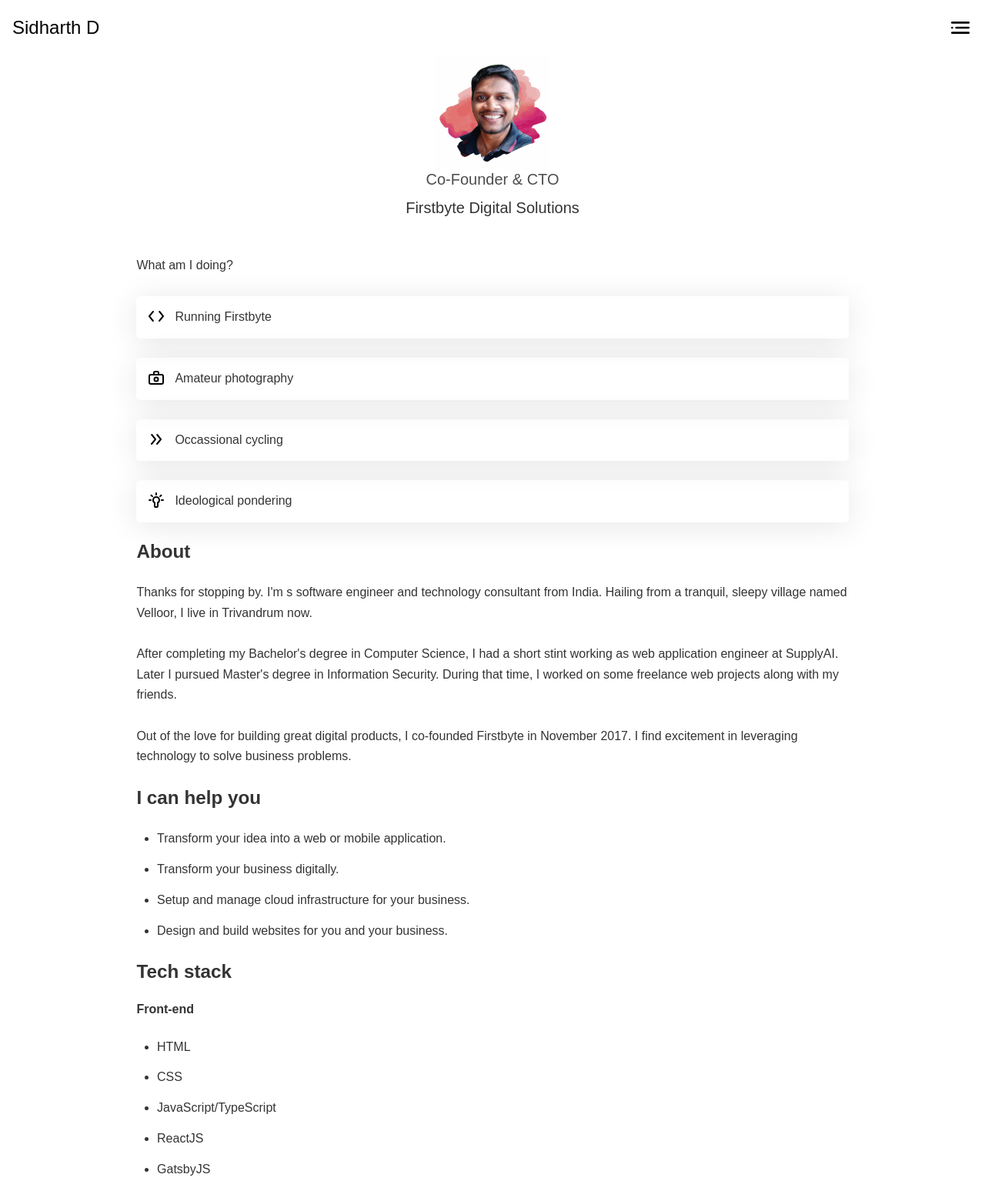
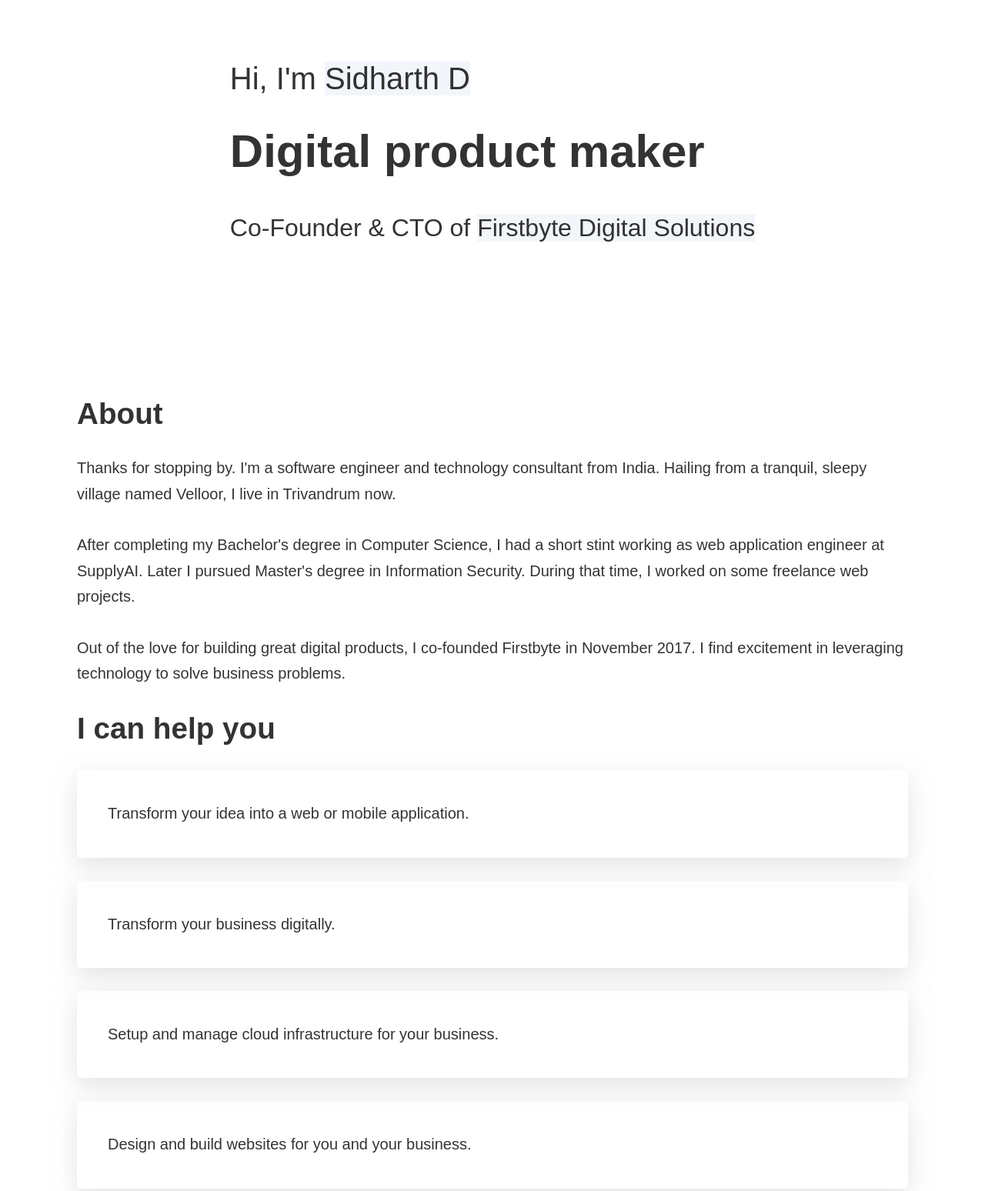
Before and after one commit to sidharthd/sidharthd.in, a Gatsby site: page / in a window 1280 px wide. Shown: the top 1548 px of the page at 77% size. Built offline with nearby package versions, Linux system fonts and the light colour scheme; Gatsby itself is replaced by a stand-in of ours.

Commit message:
New design

```diff
--- a/src/components/about.tsx
+++ b/src/components/about.tsx
@@ -1,10 +1,10 @@
 import React from 'react';
 
 const About: React.FC = () => (
-  <>
+  <section>
     <h2>About</h2>
     <p>
-      Thanks for stopping by. I&apos;m s software engineer and technology
+      Thanks for stopping by. I&apos;m a software engineer and technology
       consultant from India. Hailing from a tranquil, sleepy village named
       Velloor, I live in Trivandrum now.
     </p>
@@ -12,14 +12,14 @@ const About: React.FC = () => (
       After completing my Bachelor&apos;s degree in Computer Science, I had a
       short stint working as web application engineer at SupplyAI. Later I
       pursued Master&apos;s degree in Information Security. During that time, I
-      worked on some freelance web projects along with my friends.
+      worked on some freelance web projects.
     </p>
     <p>
       Out of the love for building great digital products, I co-founded
       Firstbyte in November 2017. I find excitement in leveraging technology to
       solve business problems.
     </p>
-  </>
+  </section>
 );
 
 export default About;
--- a/src/components/avatar.jsx
+++ b/src/components/avatar.jsx
@@ -28,7 +28,7 @@ const Image = () => {
 
   return (
     <Img
-      className="hero-avatar"
+      className="avatar"
       fluid={data.placeholderImage.childImageSharp.fluid}
     />
   );
--- a/src/components/form.tsx
+++ b/src/components/form.tsx
@@ -36,7 +36,7 @@ const Form: React.FC = () => {
   };
 
   return (
-    <>
+    <section>
       <h2>Contact me</h2>
       <form onSubmit={handleSubmit}>
         <Space>
@@ -81,7 +81,7 @@ const Form: React.FC = () => {
           </button>
         </Space>
       </form>
-    </>
+    </section>
   );
 };
 
--- a/src/components/help.tsx
+++ b/src/components/help.tsx
@@ -1,15 +1,13 @@
 import React from 'react';
 
 const Help: React.FC = () => (
-  <>
+  <section className="services">
     <h2>I can help you</h2>
-    <ul>
-      <li>Transform your idea into a web or mobile application.</li>
-      <li>Transform your business digitally.</li>
-      <li>Setup and manage cloud infrastructure for your business.</li>
-      <li>Design and build websites for you and your business.</li>
-    </ul>
-  </>
+    <div>Transform your idea into a web or mobile application.</div>
+    <div>Transform your business digitally.</div>
+    <div>Setup and manage cloud infrastructure for your business.</div>
+    <div>Design and build websites for you and your business.</div>
+  </section>
 );
 
 export default Help;
--- /dev/null
+++ b/src/components/intro.tsx
@@ -0,0 +1,18 @@
+import React from 'react';
+
+const Intro: React.FC = () => (
+  <section className="intro">
+    <div className="intro-content">
+      <h3 className="intro-hi">
+        Hi, I&apos;m <span className="intro-name">Sidharth D</span>
+      </h3>
+      <h1 className="intro-tagline">Digital product maker</h1>
+      <p className="intro-job">
+        Co-Founder & CTO of{' '}
+        <span className="intro-company">Firstbyte Digital Solutions</span>
+      </p>
+    </div>
+  </section>
+);
+
+export default Intro;
--- a/src/components/layout.tsx
+++ b/src/components/layout.tsx
@@ -13,12 +13,10 @@ const Layout: React.FC = ({ children }) => {
   };
   return (
     <>
-      <Header isMenuOpen={isMenuOpen} toggleMenu={toggleMenu} />
+      {/*<Header isMenuOpen={isMenuOpen} toggleMenu={toggleMenu} />*/}
       <div
         style={{
           margin: `0 auto`,
-          maxWidth: 960,
-          padding: `0px 1.0875rem 1.45rem`,
           paddingTop: 0
         }}
       >
--- a/src/components/styles.css
+++ b/src/components/styles.css
@@ -1,3 +1,17 @@
+body {
+  padding: 0px 1.0875rem 1.45rem;
+  /* TODO: for dark theme :) */
+  /* background: #121212; */
+  /* color: rgba(255, 255, 255, 0.87); */
+  /* font-weight: 100; */
+}
+
+@media only screen and (min-width: 640px) {
+  body {
+    padding: 0px 5rem 1.45rem;
+  }
+}
+
 header {
   display: flex;
   align-items: center;
@@ -48,25 +62,42 @@ header a {
   color: #ff008f;
 }
 
-.hero-container {
+.avatar {
+  width: 150px;
+  margin-bottom: 50px;
+  margin-top: 50px;
+}
+
+.intro {
   display: flex;
   flex-direction: column;
   align-items: center;
-  margin-bottom: 36px;
+  margin-bottom: 8rem;
 }
 
-.hero-avatar {
-  width: 150px;
+.intro-content {
+  margin-top: 4rem;
 }
 
-.hero-text {
-  font-size: 20px;
-  font-weight: normal;
-  margin-bottom: 15px;
+.intro-hi {
+  font-weight: 100;
+  margin-bottom: 2rem;
+  font-size: 2rem;
 }
 
-.hero-designation {
-  color: #4d4d4d;
+.intro-name,
+.intro-company {
+  background: rgba(13, 71, 161, 0.05);
+}
+
+.intro-tagline {
+  font-size: 3rem;
+  margin-bottom: 2rem;
+}
+
+.intro-job {
+  font-weight: 100;
+  font-size: 1.6rem;
 }
 
 .activity {
@@ -168,3 +199,10 @@ button.disabled:hover {
   background: rgba(255, 45, 45, 0.05);
   color: #ff2d2d;
 }
+
+.services > div {
+  padding: 40px;
+  box-shadow: 0 10px 30px rgba(200, 200, 200, 0.5);
+  border-radius: 5px;
+  margin-bottom: 30px;
+}
--- a/src/components/tech.tsx
+++ b/src/components/tech.tsx
@@ -1,7 +1,7 @@
 import React from 'react';
 
 const Tech: React.FC = () => (
-  <>
+  <section>
     <h2>Tech stack</h2>
     <h4>Front-end</h4>
     <ul>
@@ -24,7 +24,7 @@ const Tech: React.FC = () => (
       <li>AWS</li>
       <li>DigitalOcean</li>
     </ul>
-  </>
+  </section>
 );
 
 export default Tech;
--- a/src/pages/index.js
+++ b/src/pages/index.js
@@ -1,29 +1,16 @@
 import React from 'react';
 import Layout from '../components/layout';
-import Avatar from '../components/avatar';
-import Activity from '../components/activity';
+import Intro from '../components/intro';
 import About from '../components/about';
 import Help from '../components/help';
 import Tech from '../components/tech';
 import Form from '../components/form';
 import SEO from '../components/seo';
-import { code, camera, right, bulb } from '../icons';
 
 const IndexPage = () => (
   <Layout>
     <SEO title="Home" />
-    <div className="hero-container">
-      <Avatar />
-      <h1 className="hero-text hero-designation">Co-Founder & CTO</h1>
-      <h1 className="hero-text">Firstbyte Digital Solutions</h1>
-    </div>
-    <div className="activities-container">
-      <p>What am I doing?</p>
-      <Activity icon={code} label="Running Firstbyte" />
-      <Activity icon={camera} label="Amateur photography" />
-      <Activity icon={right} label="Occassional cycling" />
-      <Activity icon={bulb} label="Ideological pondering" />
-    </div>
+    <Intro />
     <About />
     <Help />
     <Tech />
--- a/src/utils/typography.js
+++ b/src/utils/typography.js
@@ -1,10 +1,11 @@
 import Typography from 'typography';
 
 const typography = new Typography({
-  baseFontSize: '16px',
+  baseFontSize: '20px',
   baseLineHeight: 1.666,
   headerFontFamily: ['Montserrat', 'sans-serif'],
-  bodyFontFamily: ['Montserrat', 'sans-serif']
+  bodyFontFamily: ['Montserrat', 'sans-serif'],
+  scaleRatio: 3
 });
 
 export default typography;
```
